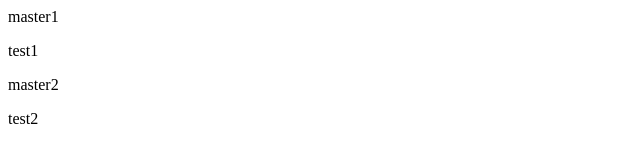
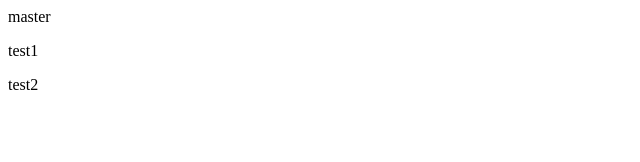
Before and after one commit to enxi/test-demo, a plain HTML site: page index.html in a window 1280 px wide. Shown: the full height of the page, 0-640 px from the left. Drawn offline with Linux system fonts and the light colour scheme.

Commit message:
有分叉情况test2分支

```diff
--- a/index.html
+++ b/index.html
@@ -5,10 +5,11 @@
   </head>
 
   <body>
-    <div>master1</div>
-    <p>test1</p>
-    <div>master2</div>
-    <p>test2</p>
+    <div>
+     <div>master</div>
+      <p>test1</p>
+      <p>test2</p>
+    </div>
     <script language="javascript" src="index.js"></script>
   </body>
 </html>
```
